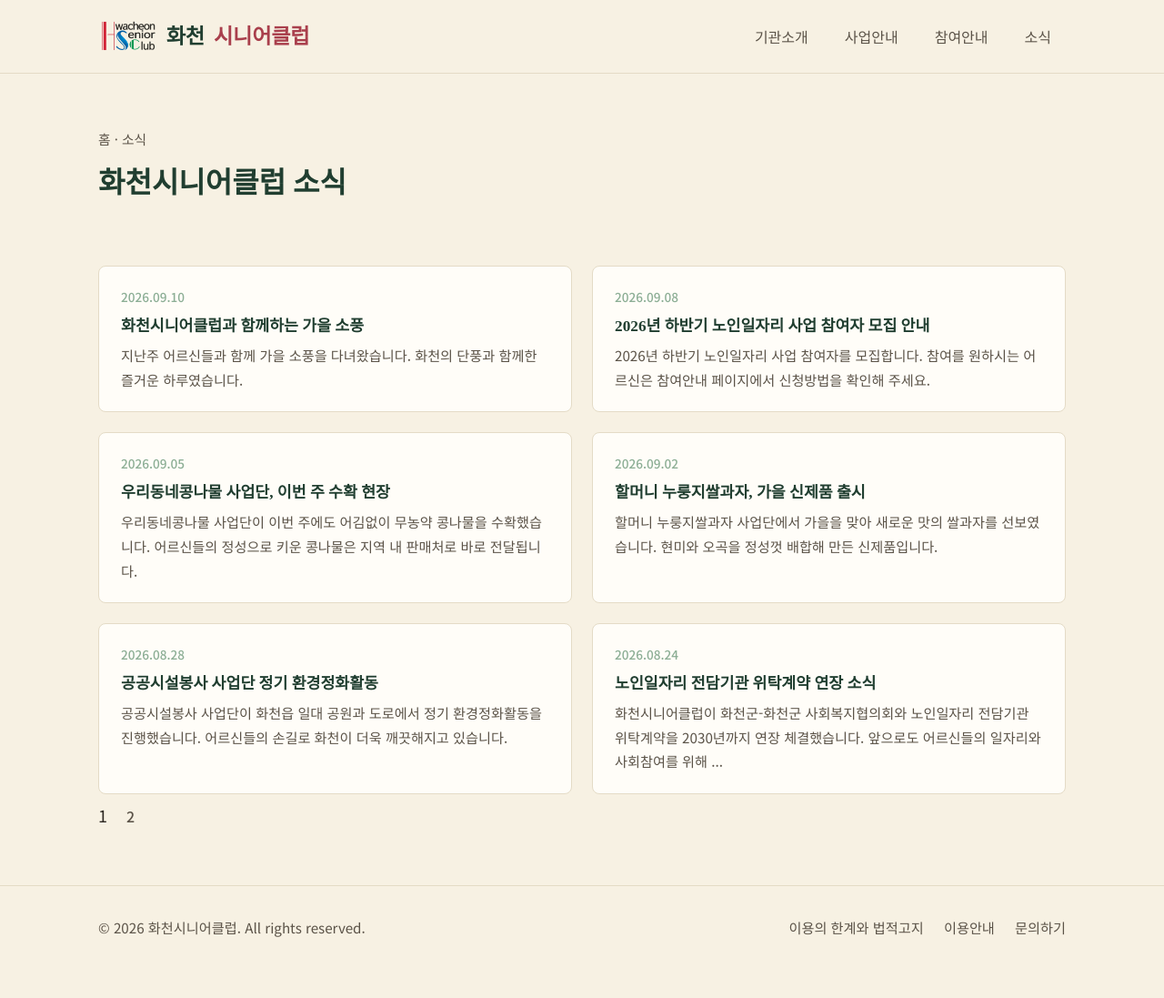
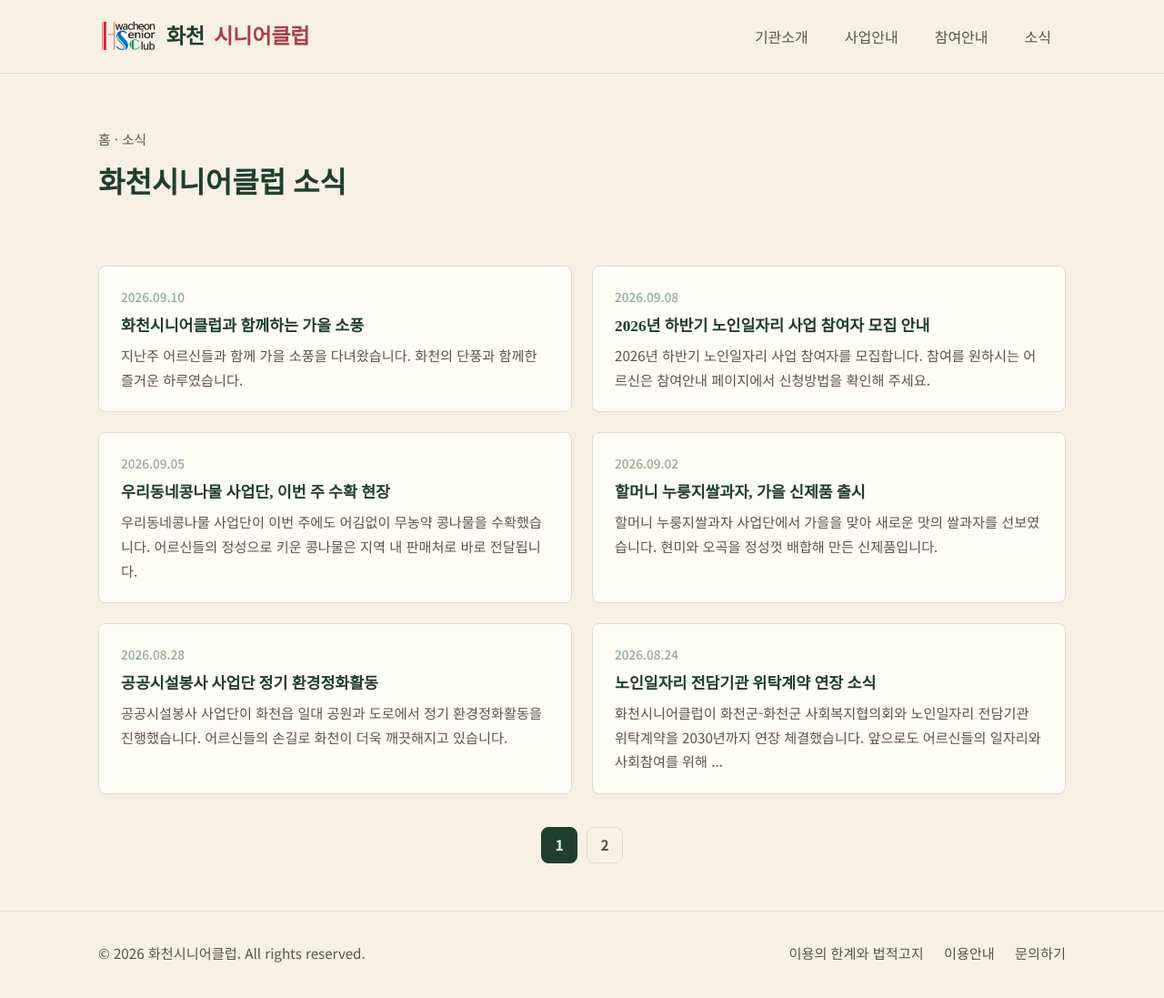
Before and after one commit to hcsclub/hcsclub.github.io, a Jekyll site: the page built from news.html, in a window 1280 px wide and 1101 px high. Shown: the top 1097 px of the window at 91% size. Built offline with Jekyll 4.4.1, drawn with Linux system fonts in a browser that asks for light colours.

Commit message:
Add files via upload

```diff
--- a/css/style.css
+++ b/css/style.css
@@ -348,21 +348,7 @@
   .contact-box h3{color:#fff;font-size:1.3rem;margin-bottom:12px;}
   .contact-box p{color:#D8D2BF;margin:0 0 6px;font-size:1.02rem;}
 
-  /* ---------- News (Naver blog) page ---------- */
-  .news-top{
-    display:flex;justify-content:space-between;align-items:center;flex-wrap:wrap;gap:14px;
-    margin-bottom:8px;
-  }
-  .news-top .blog-link{
-    display:inline-flex;align-items:center;gap:8px;
-    text-decoration:none;font-weight:700;color:var(--forest-dark);
-    border:2px solid var(--forest);border-radius:8px;padding:10px 18px;font-size:.98rem;
-  }
-  .news-top .blog-link:hover{background:var(--forest);color:#fff;}
-  .news-note{
-    background:#EFE8D4;border-radius:8px;padding:14px 18px;font-size:.92rem;
-    color:var(--ink-soft);margin:18px 0 30px;
-  }
+  /* ---------- News (소식, 자체 블로그) ---------- */
   .news-grid{display:grid;grid-template-columns:1fr 1fr;gap:22px;margin-top:8px;}
   .news-card{
     background:var(--paper);border:1px solid var(--line);border-radius:8px;
@@ -375,3 +361,36 @@
   .news-card .meta{font-size:.85rem;color:var(--sage);font-weight:500;margin-bottom:8px;}
   .news-card p{color:var(--ink-soft);font-size:.95rem;margin:0;}
   @media (max-width:700px){.news-grid{grid-template-columns:1fr;}}
+
+  /* ---------- Post (소식 개별글) ---------- */
+  .post-meta{color:var(--sage);font-weight:600;margin-top:-6px;font-size:1rem;}
+  .post-body{padding:8px 0 40px;font-size:1.08rem;line-height:1.9;color:var(--ink);}
+  .post-body p{margin:0 0 20px;}
+  .post-body img{max-width:100%;border-radius:8px;margin:8px 0 24px;display:block;}
+  .post-body h2, .post-body h3{margin:32px 0 14px;color:var(--forest-dark);font-family:'Noto Serif KR', serif;}
+  .post-body ul, .post-body ol{margin:0 0 20px;padding-left:22px;color:var(--ink-soft);}
+
+  /* ---------- Pagination (소식 페이지 번호) ---------- */
+  .pager{
+    display:flex;justify-content:center;gap:10px;margin-top:36px;flex-wrap:wrap;
+  }
+  .pager a, .pager span{
+    display:inline-flex;align-items:center;justify-content:center;
+    min-width:40px;height:40px;padding:0 8px;border-radius:8px;
+    text-decoration:none;font-weight:700;font-size:.98rem;
+    border:1px solid var(--line);color:var(--ink-soft);
+  }
+  .pager a:hover{background:var(--forest);color:#fff;border-color:var(--forest);}
+  .pager .current{background:var(--forest-dark);color:#fff;border-color:var(--forest-dark);}
+
+  /* ---------- 404 ---------- */
+  .notfound{
+    min-height:60vh;display:flex;flex-direction:column;align-items:center;justify-content:center;
+    text-align:center;padding:80px 28px;
+  }
+  .notfound .code{
+    font-family:'Noto Serif KR', serif;font-weight:700;color:var(--sage);
+    font-size:5rem;line-height:1;margin-bottom:8px;
+  }
+  .notfound h1{font-size:1.7rem;margin-bottom:14px;}
+  .notfound p{font-size:1.08rem;color:var(--ink-soft);max-width:480px;margin:0 0 30px;}
```
